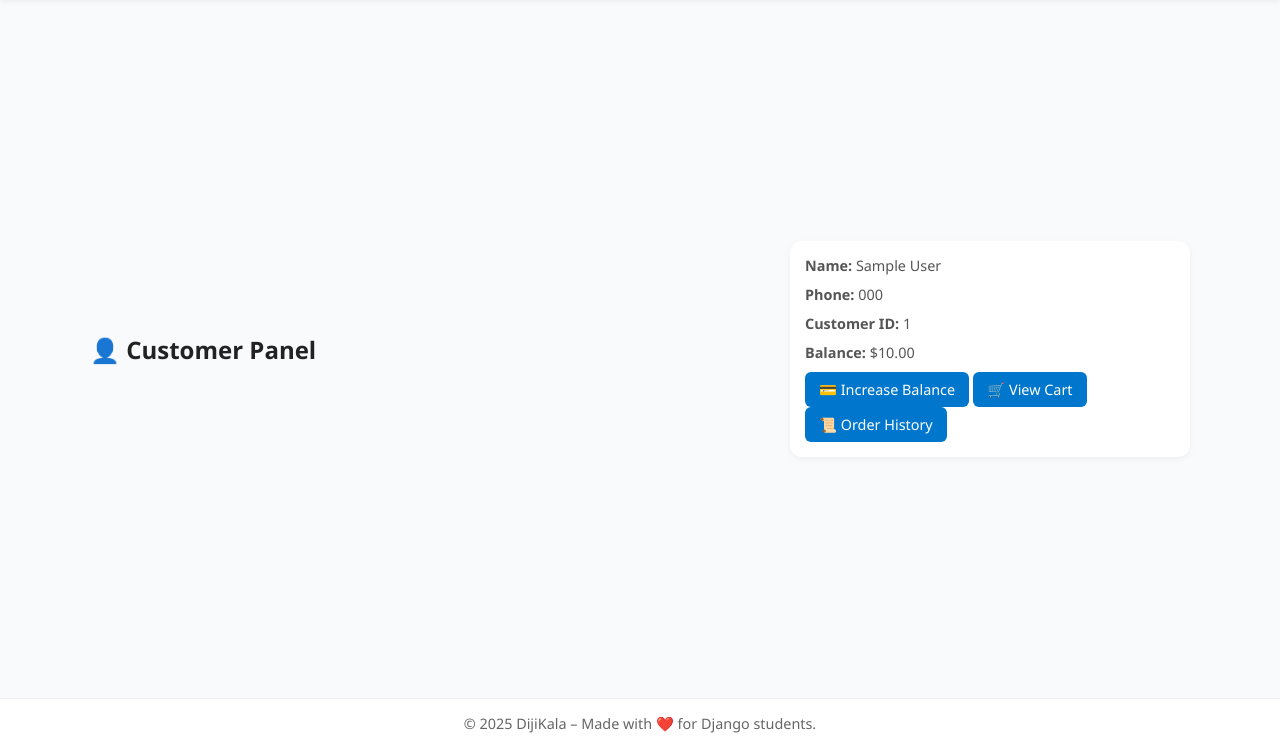
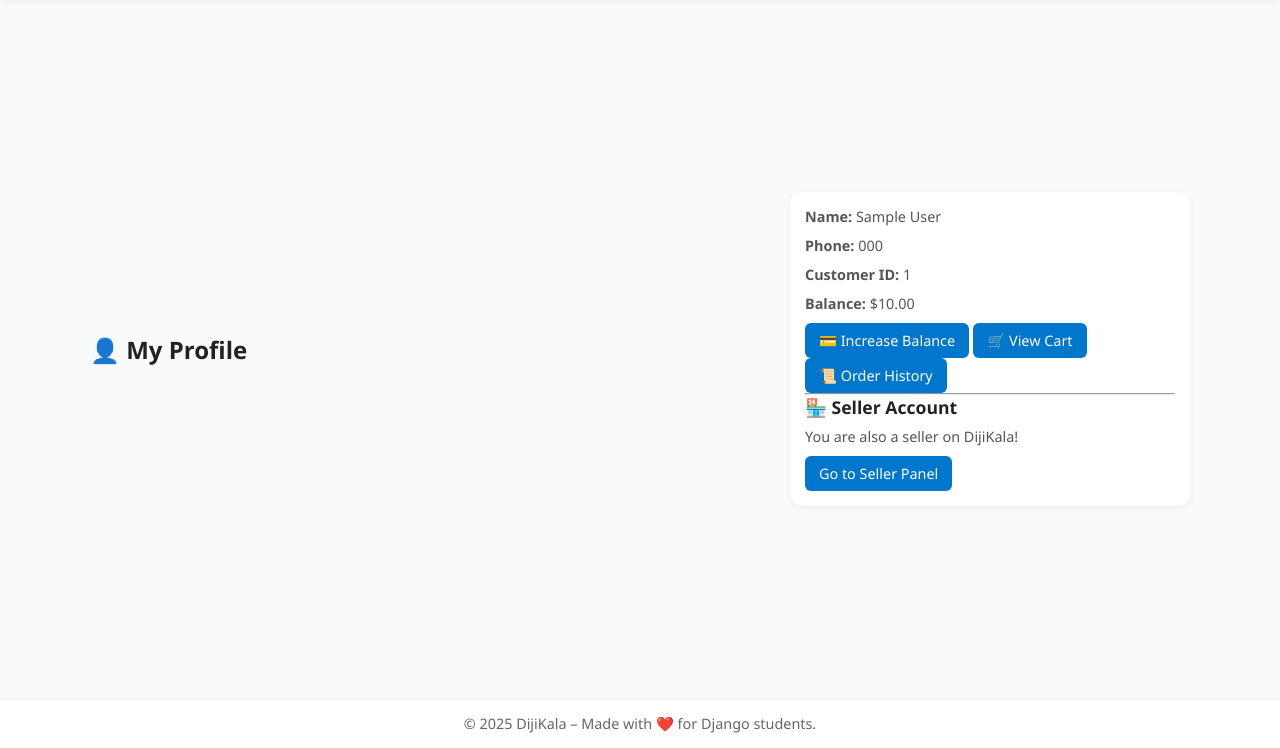
Before and after one commit to SOLMAZ-SALEHZADEH/Digikala, a Django app: page /accounts/customer/ in a window 1280 px wide. Shown: the part 52-800 px from the top of the page. Run offline with Django 5.2, Linux system fonts and the light colour scheme; a user stored in the database is signed in; tables that the repository leaves empty hold one stand-in row (values such as "Sample post").

Commit message:
Add seller registration and store access control

```diff
--- a/accounts/urls.py
+++ b/accounts/urls.py
@@ -5,5 +5,6 @@ urlpatterns = [
     path('login/', user_login_view, name='login'),
     path('signup/', user_register_view, name='signup'),
     path('logout/', user_logout_view, name='logout'),
-    path('customer/', customer_view, name='customer')
+    path('customer/', customer_view, name='customer'),
+    path('become_seller/', become_seller_view, name='become_seller')
 ]
--- a/accounts/views.py
+++ b/accounts/views.py
@@ -1,6 +1,6 @@
 from django.shortcuts import render, redirect
 from accounts.forms import UserLoginForm, UserRegisterForm
-from accounts.models import CustomerProfile
+from accounts.models import CustomerProfile, SellerProfile
 from django.contrib.auth import login, logout
 from django.contrib import messages
 from django.contrib.auth.decorators import login_required
@@ -63,6 +63,17 @@ def customer_view(request):
         user=request.user
     )
 
+    # if user is not seller none will be returned
+    sellerProfile =  SellerProfile.objects.filter(
+        user=request.user
+    ).first()
+
     return render(request, 'customer_panel.html', {
         'customer': customerProfile,
+        'seller_profile' : sellerProfile
     })
+
+@login_required
+def become_seller_view(request):
+    SellerProfile.objects.get_or_create(user=request.user)
+    return redirect ('seller_panel')
--- a/templates/customer_panel.html
+++ b/templates/customer_panel.html
@@ -1,10 +1,12 @@
+
 {% extends 'base.html' %}
 {% block title %}Customer Panel | DijiKala{% endblock %}
 
 {% block content %}
-<h2>👤 Customer Panel</h2>
+<h2>👤 My Profile</h2>
 
 <div class="card" style="max-width: 400px;">
+
     <p><strong>Name:</strong> {{ customer.user.first_name }} {{ customer.user.last_name }}</p>
     <p><strong>Phone:</strong> {{ customer.user.phone }}</p>
     <p><strong>Customer ID:</strong> {{ customer.id }}</p>
@@ -15,5 +17,24 @@
         <a href="{% url 'cart' %}" class="btn">🛒 View Cart</a>
         <a href="{% url 'order_history' %}" class="btn">📜 Order History</a>
     </div>
+
+    <hr>
+
+    {% if not seller_profile %}
+        <h3>Want to sell on DijiKala?</h3>
+        <p>Create your own store and start selling your products!</p>
+
+        <a href="{% url 'become_seller' %}" class="btn">
+            🏪 Become a Seller
+        </a>
+    {% else %}
+        <h3>🏪 Seller Account</h3>
+        <p>You are also a seller on DijiKala!</p>
+
+        <a href="{% url 'seller_panel' %}" class="btn">
+            Go to Seller Panel
+        </a>
+    {% endif %}
+
 </div>
 {% endblock %}
--- a/templates/store_detail.html
+++ b/templates/store_detail.html
@@ -28,11 +28,12 @@
             <p><strong>price: ${{ product.price }}</strong></p>
             <p><strong>stock: {{ product.stock }}</strong></p>
 
-            {% if user.is_authenticated %}
+            {% if user.is_authenticated and user == store.owner.user %}
             <a href="{% url 'edit_product' store.id product.id %}" class="btn">
                 Edit Product
             </a>
-            {% else %}
+            {% endif %}
+            {% if  not user.is_authenticated %}
                 <p><a href="{% url 'login' %}">Login to Buy</a></p>
             {% endif %}
         </div>
```
Also changed, not shown: stores/views.py (+25 -3 lines).
